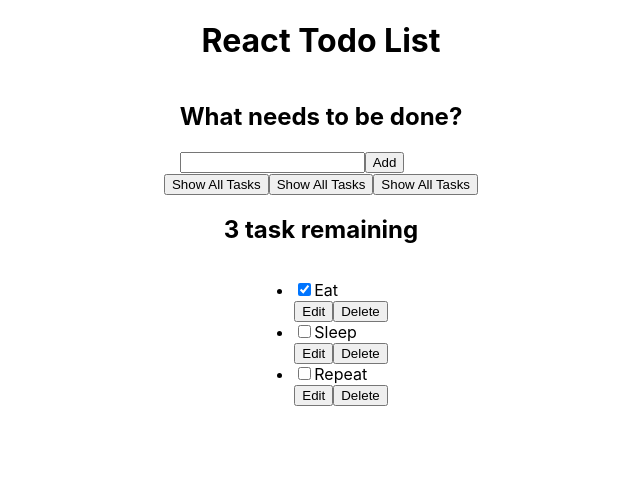
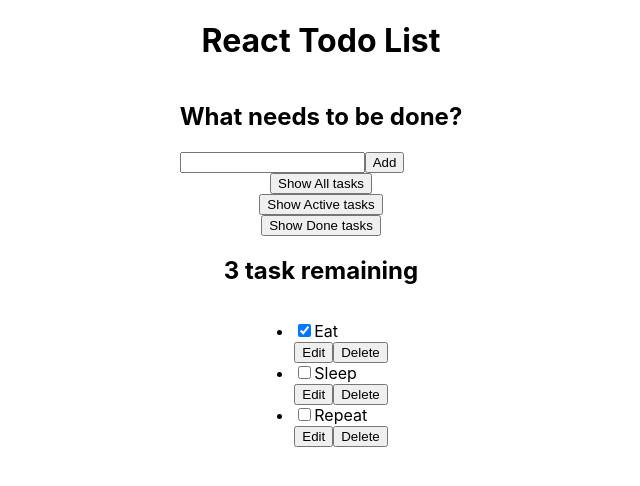
Before and after one commit to diegoadp/react-todo-list, a React (Create React App) app: page / in a window 1280 px wide. Shown: the top 486 px of the page, without its empty margins (319-959 px from the left). Built offline with nearby package versions, Linux system fonts and the light colour scheme.

Commit message:
feat: set filters to list tasks
The All filter shows all tasks
The Active filter shows tasks whose done prop is false
The Done filter shows tasks whose done prop is true

```diff
--- a/src/App.tsx
+++ b/src/App.tsx
@@ -3,9 +3,19 @@
 import Form from "./components/Form/Form";
 import FilterButton from "./components/FilterButton/FilterButton";
 import { DATA } from "./utils/mockData";
+import { Item } from "./types/Item";
+
+const FILTER_MAP: { [key: string]: (prop: Item) => boolean } = {
+  All: () => true,
+  Active: (task) => !task.done,
+  Done: (task) => task.done,
+};
+
+const FILTER_NAMES = Object.keys(FILTER_MAP);
 
 function App() {
   const [tasks, setTasks] = useState(DATA);
+  const [filter, setFilter] = useState("All");
 
   const toggleTaskCompleted = (id: string) => {
     const updatedTasks = tasks.map((task) => {
@@ -45,7 +55,7 @@
     setTasks(editedTaskList);
   };
 
-  const taskList = tasks.map((task) => {
+  const taskList = tasks.filter(FILTER_MAP[filter]).map((task) => {
     return (
       <Todo
         key={task.id}
@@ -59,6 +69,17 @@
     );
   });
 
+  const filterList = FILTER_NAMES.map((name) => {
+    return (
+      <FilterButton
+        key={name}
+        name={name}
+        isPressed={name === filter}
+        setFilter={setFilter}
+      />
+    );
+  });
+
   const tasksNoun = taskList.length === 1 ? "tasks" : "task";
   const tasksRemaining = `${taskList.length} ${tasksNoun} remaining`;
 
@@ -68,11 +89,7 @@
     >
       <h1>React Todo List</h1>
       <Form addTask={addTask} />
-      <div>
-        <FilterButton />
-        <FilterButton />
-        <FilterButton />
-      </div>
+      {filterList}
       <h2>{tasksRemaining}</h2>
       <ul>{taskList}</ul>
     </div>
--- a/src/components/FilterButton/FilterButton.tsx
+++ b/src/components/FilterButton/FilterButton.tsx
@@ -1,11 +1,21 @@
 import React from "react";
 
-function FilterButton() {
+type Props = {
+  name: string;
+  isPressed: boolean;
+  setFilter: React.Dispatch<React.SetStateAction<string>>;
+};
+
+function FilterButton(props: Props) {
   return (
-    <button type="button" aria-pressed="true">
+    <button
+      type="button"
+      aria-pressed={props.isPressed}
+      onClick={() => props.setFilter(props.name)}
+    >
       <span>Show </span>
-      <span>All </span>
-      <span>Tasks</span>
+      <span>{props.name}</span>
+      <span className="visually-hidden"> tasks</span>
     </button>
   );
 }
```
